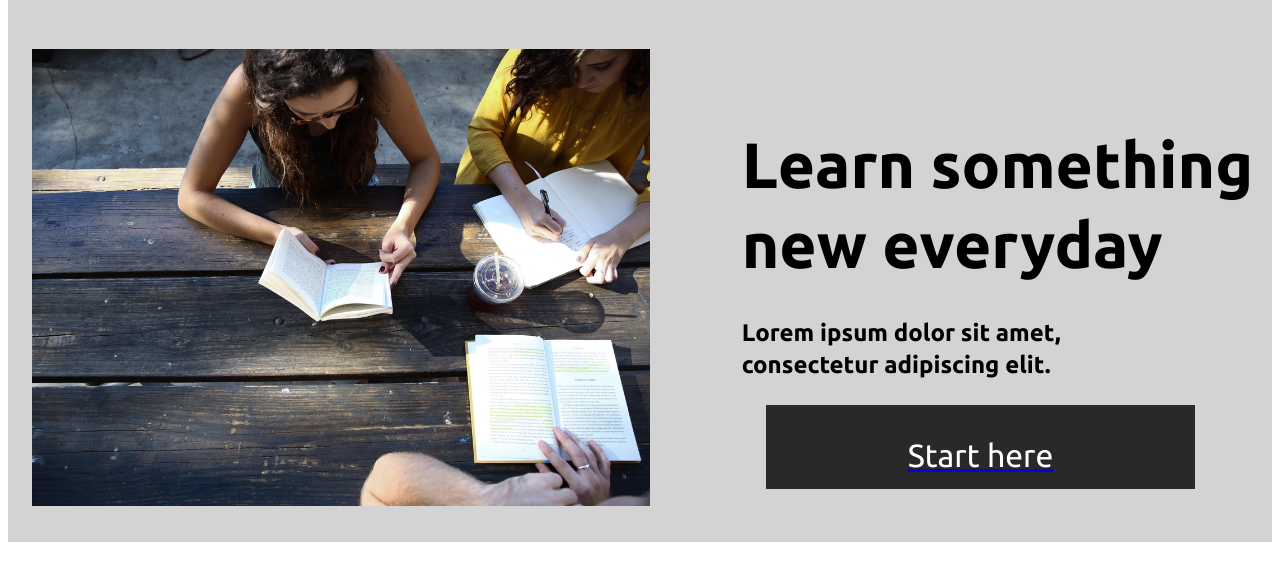
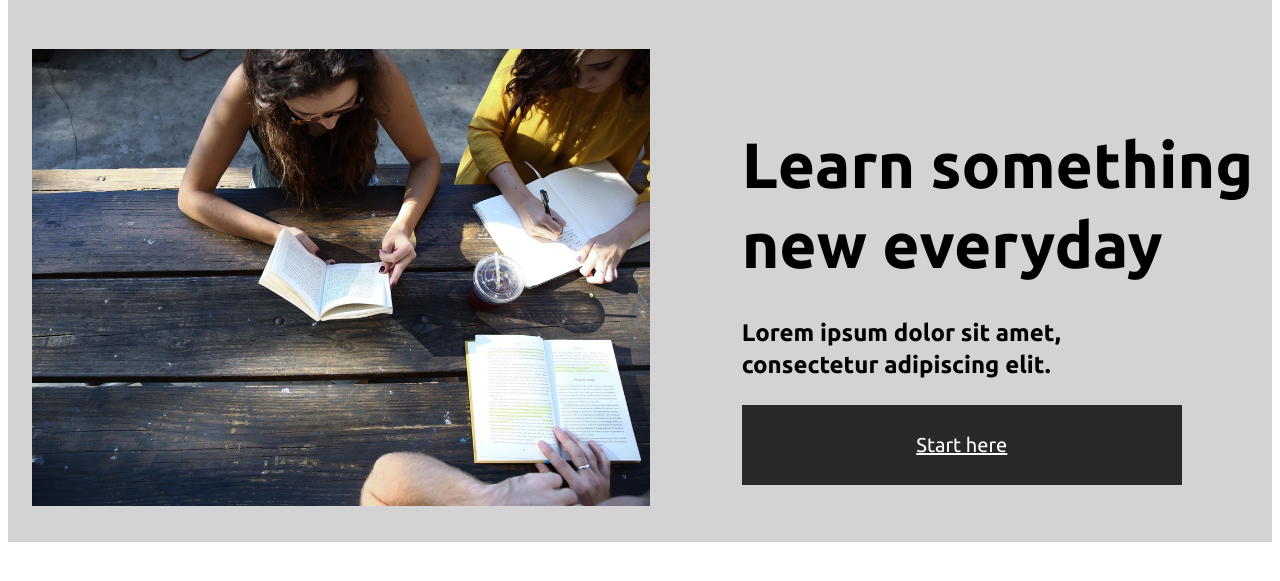
Before and after one commit to katieprogrammes/colmar, a plain HTML site: page index.html in a window 1280 px wide. Shown: the part 87-668 px from the top of the page. Drawn offline with Linux system fonts and the light colour scheme.

Commit message:
mostly finished landing section

```diff
--- a/index.html
+++ b/index.html
@@ -40,8 +40,10 @@
                 <div class="bantent">
                     <h1> Learn something new everyday</h1>
                     <h3> Lorem ipsum dolor sit amet,<br> consectetur adipiscing elit.</h3>
-                    <a class="button" href="#">
-                        <p>Start here</p>
+                    <a class="button-link" href="#">
+                        <div class="button">
+                            <p>Start here</p>
+                        </div>
                     </a>
                 </div>
             </div>
--- a/resources/css/style.css
+++ b/resources/css/style.css
@@ -75,15 +75,15 @@ img .logo {
     font-size: 1.5rem;
     line-height: 2rem;
 }
-
+.button {
+    background-color: rgb(42, 40, 40);
+    padding: 0.5rem;
+    width: 80%;
+}
 .button p {
-    background-color: rgb(42, 40, 40);
+    text-align: center;
+    font-size: 20px;
+}
+.button-link {
     color: white;
-    text-decoration: none;
-    width: 75%;
-    height: 20px;
-    margin: 1rem 1.5rem;
-    text-align: center;
-    padding: 2rem 1rem;
-    font-size: 2rem;
 }
```
